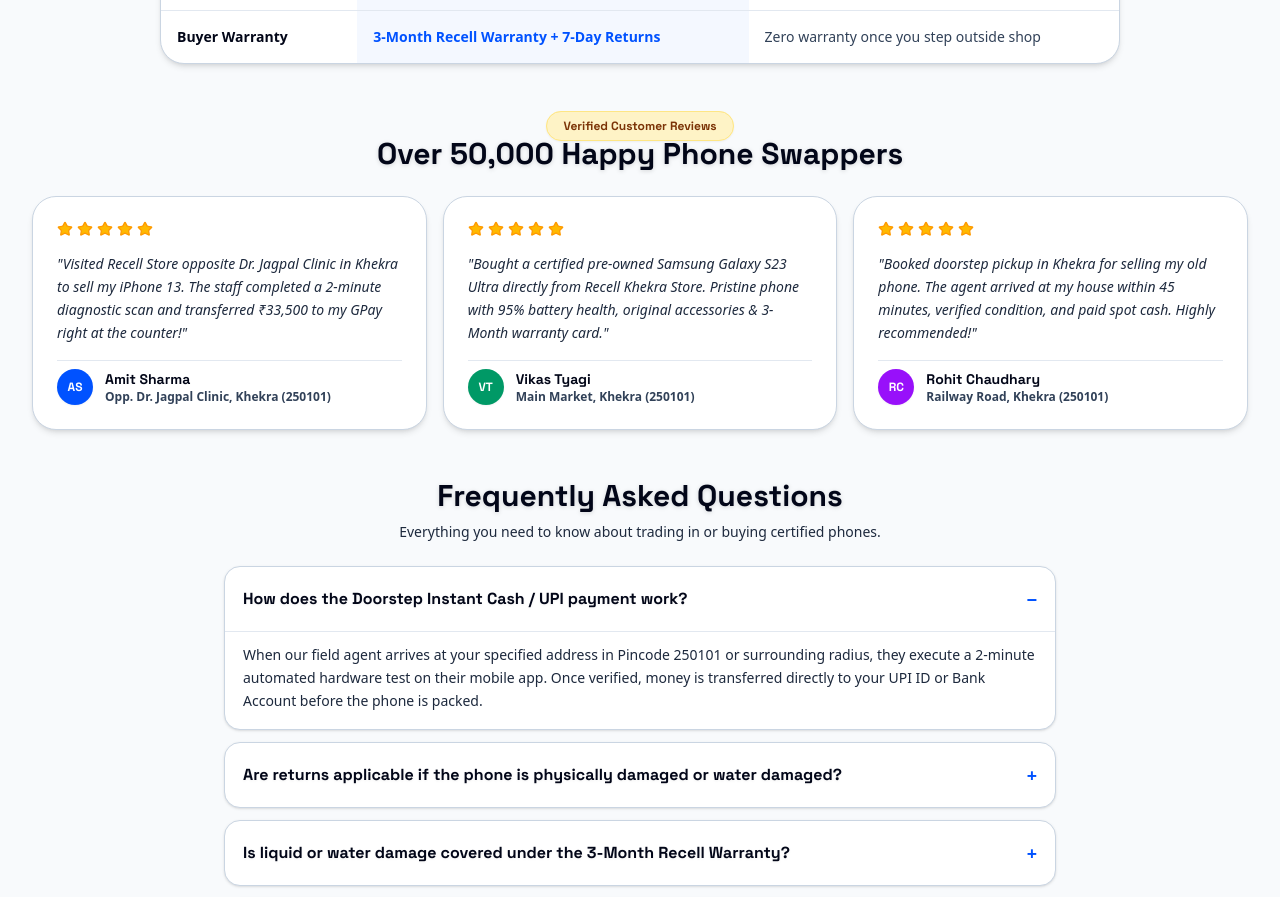
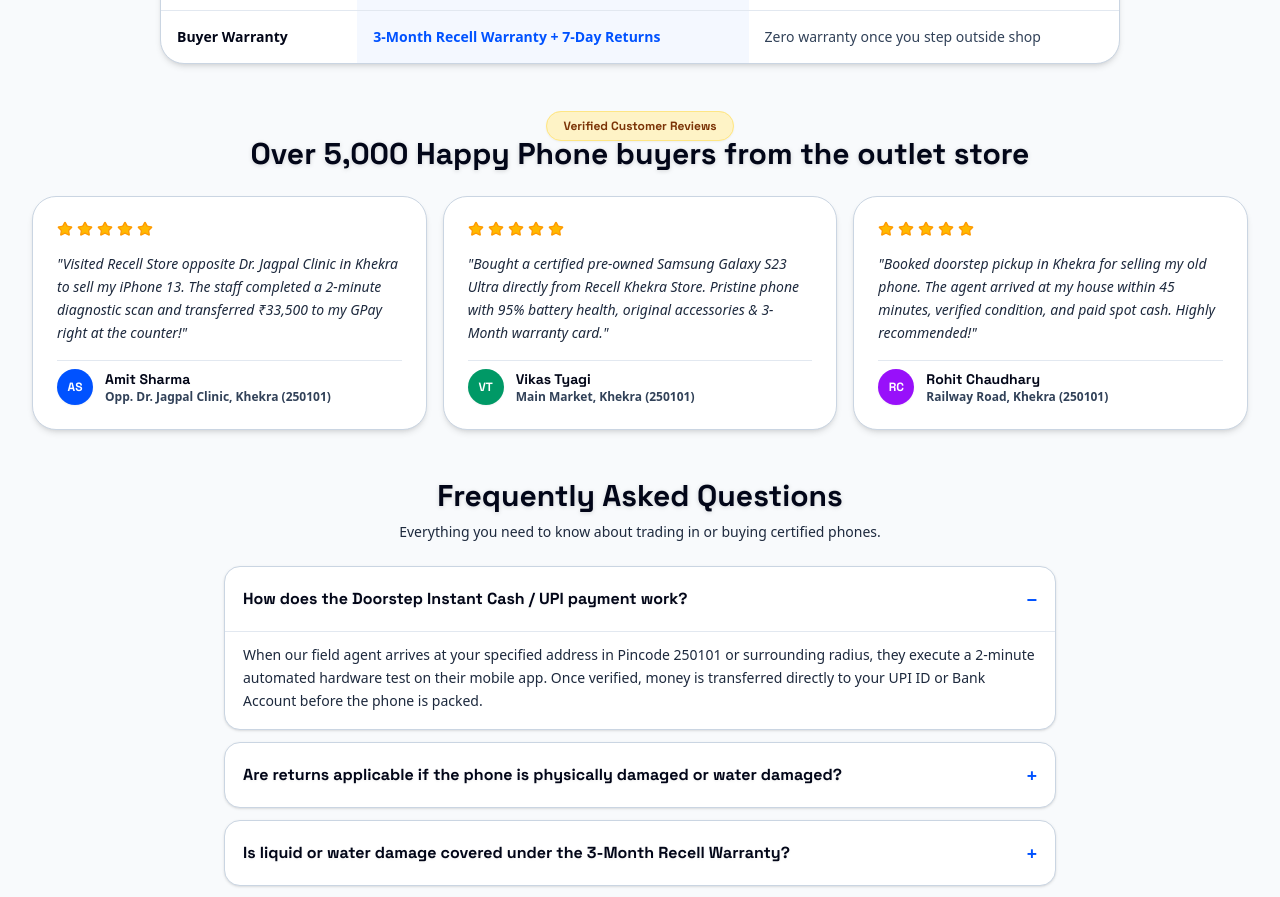
Before and after one commit to harshvasistha/recell, a React (Vite) app: page / in a window 1280 px wide. Shown: the part 4280-5177 px from the top of the page. Built offline with nearby package versions, Linux system fonts and the light colour scheme.

Commit message:
feat(landing): update customer review milestone text
Lowered the happy customer count to reflect verified data for the outlet store.

```diff
--- a/src/components/LandingPage.tsx
+++ b/src/components/LandingPage.tsx
@@ -695,7 +695,7 @@ export const LandingPage: React.FC<LandingPageProps> = ({
           <span className="bg-amber-100 text-amber-900 text-xs font-black px-4 py-1.5 rounded-full border border-amber-200 font-heading shadow-xs">
             Verified Customer Reviews
           </span>
-          <h2 className="text-2xl sm:text-3xl font-black text-slate-950 font-heading drop-shadow-sm">Over 50,000 Happy Phone Swappers</h2>
+          <h2 className="text-2xl sm:text-3xl font-black text-slate-950 font-heading drop-shadow-sm">Over 5,000 Happy Phone buyers from the outlet store</h2>
         </div>
 
         <div className="grid grid-cols-1 md:grid-cols-3 gap-4">
```
